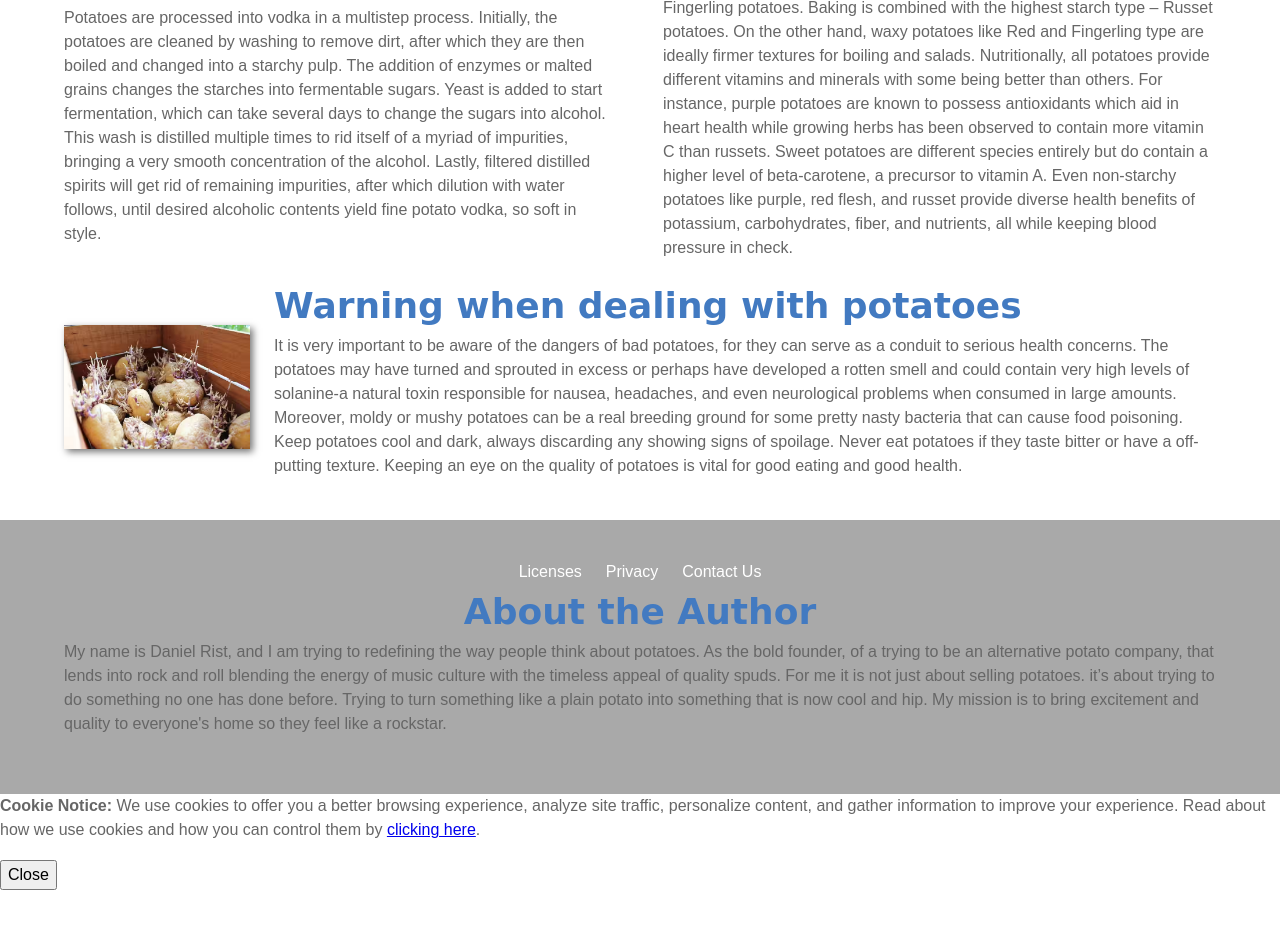
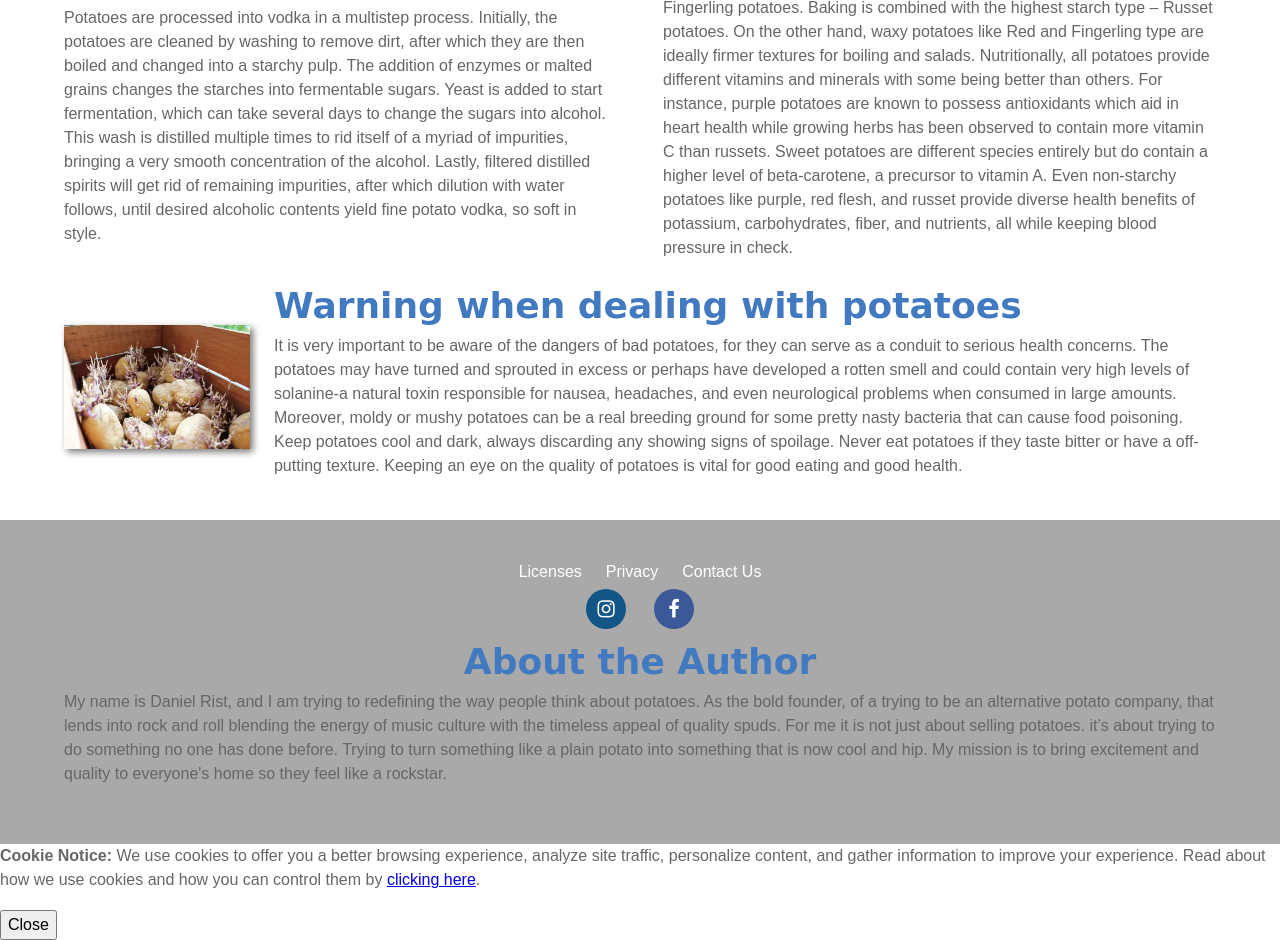
Before and after one commit to rockin-potato-master/rockinpotatos, a plain HTML site: page index.html in a window 1280 px wide. Shown: the part 2008-2948 px from the top of the page. Before the commit the page ends 2898 px from the top, so only its background shows below. Drawn offline with Linux system fonts and the light colour scheme.

Commit message:
added social media
social media icons added with social media links

```diff
--- a/css/styles.css
+++ b/css/styles.css
@@ -186,6 +186,29 @@ footer a:hover, a:active {
 	text-decoration: underline;
 }
 
+.fa {
+	font-size: 20px;
+	width: 40px;
+	height: 40px;
+	display: flex;
+	align-items: center;
+	justify-content: center;
+	text-decoration: none;
+	margin: 5px 2px;
+	border-radius: 50%;
+}
+
+.fa-facebook {
+	background: #3B5998;
+	color: white;
+}
+
+.fa-instagram {
+	background: #125688;
+	color: white;
+}
+
+
 .arther {
 	display: flex;
 	justify-content: center;
--- a/index.html
+++ b/index.html
@@ -13,6 +13,8 @@
 	<link rel="preconnect" href="https://fonts.gstatic.com" crossorigin>
 	<link href="https://fonts.googleapis.com/css2?family=Architects+Daughter&family=Murecho:wght@400;600&display=swap" rel="stylesheet"> -->
 
+
+	<link rel="stylesheet" href="https://cdnjs.cloudflare.com/ajax/libs/font-awesome/4.7.0/css/font-awesome.min.css">
 	<link rel="stylesheet" href="css/reset.css">
 	<link rel="stylesheet" href="css/styles.css" media="screen" />
 	<link rel="stylesheet" href="css/print.css" media="print" />
@@ -129,12 +131,16 @@
 	<footer>
 		<div class="bg-container">
 
-				<div class="row" style="display: flex; flex-wrap: wrap; justify-content: center;">
+				<div class="row" style="display: flex; justify-content: center;">
 					<a href="license.txt">Licenses</a>
 					<a href="privacy.txt">Privacy</a>
 					<a href="contact.html">Contact Us</a>
 				</div>
+		</div>
 
+		<div class="row" style="display: flex; justify-content: center; gap: 1.5rem;">
+			<a href="https://www.instagram.com/rockinpotatos/" class="fa fa-instagram"></a>
+			<a href="https://www.facebook.com/profile.php?id=61573199385055" class="fa fa-facebook"></a>
 		</div>
 	  <div class="arther">
 		<h3>About the Author</h3>
```
